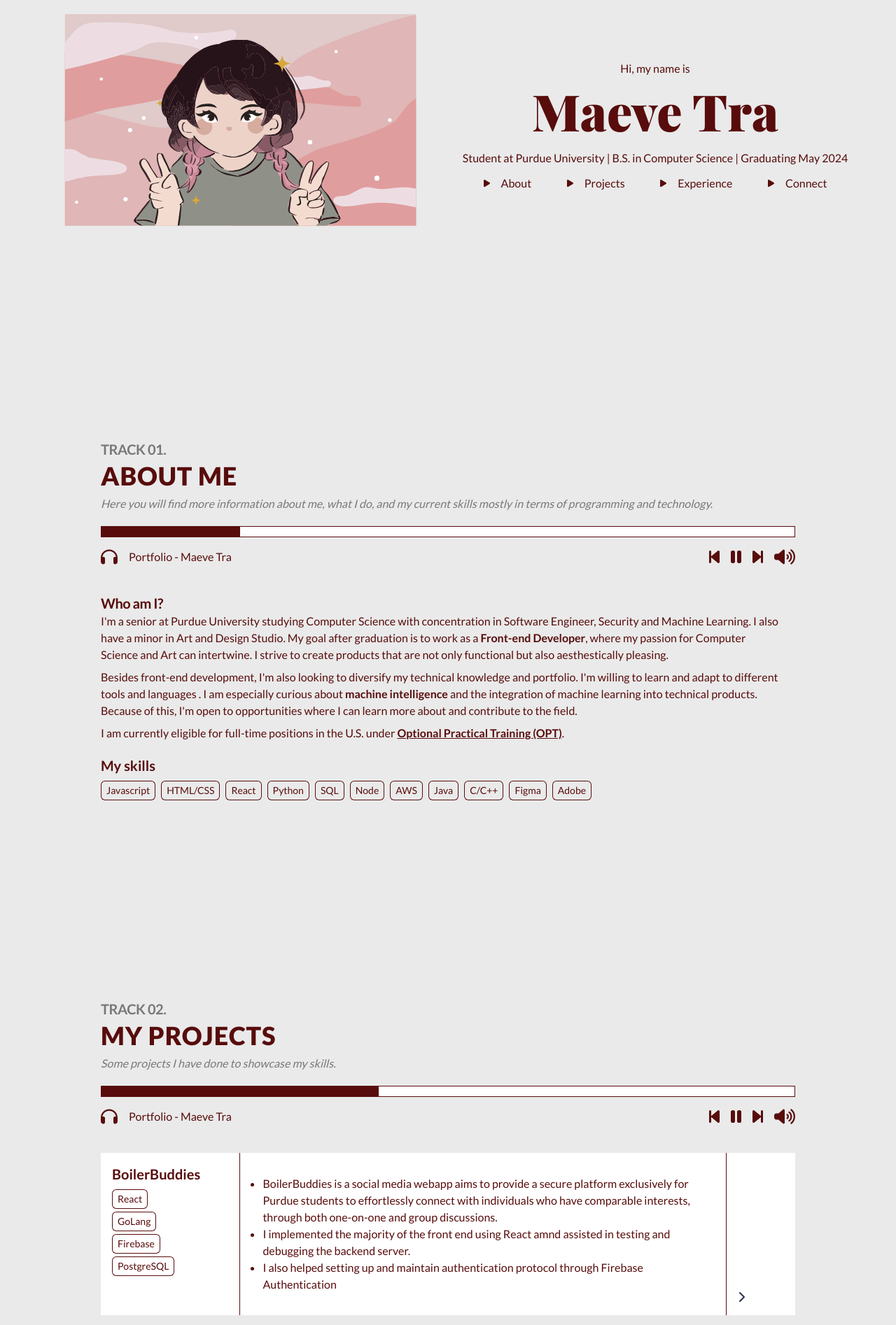
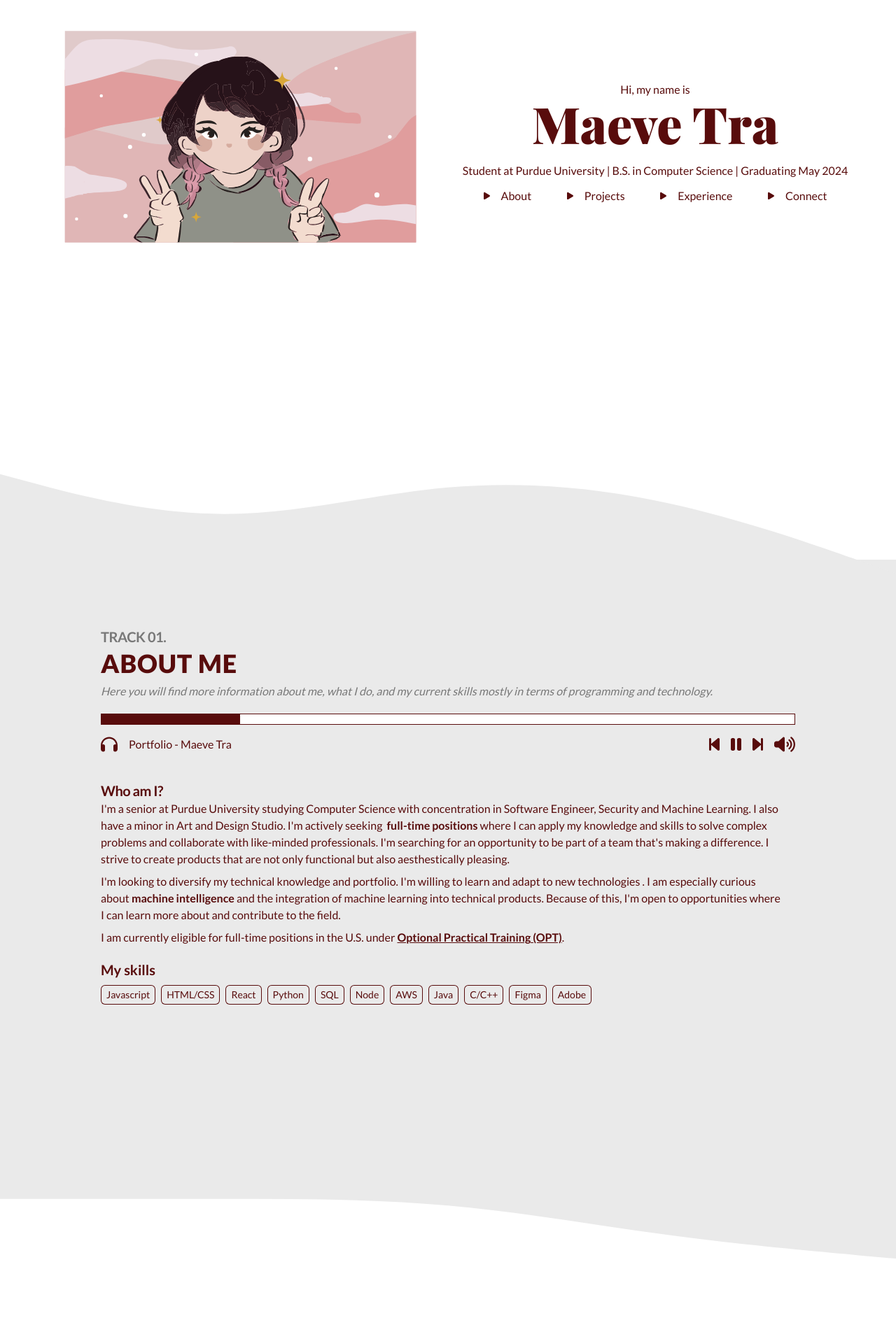
Before and after one commit to maevetra/maevetra, a Next.js app: page / in a window 1280 px wide. Shown: the part 220-2114 px from the top of the page at 70% size. Built offline with nearby package versions, Linux system fonts and the light colour scheme; a web font is replaced by a local one.

Commit message:
polishing

```diff
--- a/app/about/page.tsx
+++ b/app/about/page.tsx
@@ -9,7 +9,7 @@ import { useSectionInView } from '@/lib/hooks';
 export default function About() {
     const { ref } = useSectionInView("about");
     return (
-        <motion.section ref={ref} id="about" className="items-center min-h-screen justify-between p-12 px-36">
+        <motion.section ref={ref} id="about"  className='w-full h-fit -mt-12 pt-24 bg-lgrey items-center min-h-screen justify-between px-36'>
             <Heading
                 title="About me"
                 description="Here you will find more information about
@@ -23,16 +23,17 @@ export default function About() {
                         <h3 className="text-xl font-bold tracking-tight sm:text-xl">Who am I?</h3>
                         <p className='mb-2'>I&apos;m a senior at Purdue University studying Computer Science
                             with concentration in Software Engineer, Security and Machine Learning. I also
-                            have a minor in Art and Design Studio. My goal after graduation is to work as a
-                            <strong>
-                            &nbsp;Front-end Developer
-                            </strong>, where my passion for Computer Science and Art can intertwine. I
+                            have a minor in Art and Design Studio. I&apos;m actively seeking  <strong>
+                             &nbsp;full-time positions&nbsp;
+                            </strong>
+                            where I can apply my knowledge and skills to solve complex problems and collaborate
+                            with like-minded professionals. I&apos;m searching for an opportunity to be part of a team that&apos;s making a difference. I
                             strive to create products that are not only functional but also aesthestically
                             pleasing.
                         </p>
-                        <p className='mb-2'>Besides front-end development, I&apos;m also looking to diversify
+                        <p className='mb-2'> I&apos;m looking to diversify
                             my technical knowledge and portfolio. I&apos;m willing to learn and adapt to
-                            different tools and languages . I am especially curious about
+                            new technologies . I am especially curious about
                              <strong>
                              &nbsp;machine intelligence&nbsp;
                             </strong>
@@ -62,6 +63,8 @@ export default function About() {
     </div>*/}
             </div>
 
+
+
         </motion.section>
     )
 }
--- a/app/components/card.jsx
+++ b/app/components/card.jsx
@@ -5,7 +5,7 @@ import { motion } from 'framer-motion';
 function Card(props) {
     return(
         <motion.div className="container w-full flex-col mx-auto mt-4 p-0" >
-                <div className="grid grid-cols-10 w-full divide-x first-letter:space-y-3  min-w-full bg-white ">
+                <div className="grid grid-cols-10 w-full divide-x first-letter:space-y-3 rounded-md min-w-full border border-dred ">
                     <div className='col-span-2 p-4'>
                         <span className="font-bold text-xl mb-4">{props.name}</span>
                         <div className="flex flex-col pt-2">
--- /dev/null
+++ b/app/components/footer.jsx
@@ -0,0 +1,32 @@
+import Link from "next/link";
+import { useActiveSectionContext } from "@/context/activeSection"
+import { playfair } from "../font";
+
+export default function Footer() {
+    const { setActiveSection, setTimeOfLastClick } = useActiveSectionContext()
+
+    return (
+        <div className="bg-[#273036] -mt-2 grid grid-cols-2 pb-20 justify-evenly justify-items-center  text-white">
+            <div className="px-36">
+                <h1 className="text-4xl font-semibold">Let&apos;s make something amazing together.</h1>
+                <h3 className="text-4xl font-semibold pt-6">Start by saying hi</h3>
+
+            </div>
+            <div className="flex flex-col">
+                <h1 className={`${playfair.className} text-2xl font-bold `}>Playlist</h1>
+                <Link href='#about' className="cursor-pointer"
+                    onClick={()=> {setActiveSection("about"); }}>
+                                About Me</Link>
+                    <Link href='#projects' className="cursor-pointer"
+                     onClick={()=> {setActiveSection("projects"); }}>
+                                Projects</Link>
+                                <Link href='#experience' className="cursor-pointer"
+                     onClick={()=> {setActiveSection("projects"); }}>
+                                Experience</Link>
+                    <Link href='#contact' className="cursor-pointer"
+                     onClick={()=> {setActiveSection("contact"); }}>
+                                Contact me</Link>
+            </div>
+        </div>
+    )
+}
--- a/app/contact/page.tsx
+++ b/app/contact/page.tsx
@@ -11,7 +11,7 @@ export default function Contact() {
         <motion.section
             ref={ref}
             id="contact"
-            className="min-w-screen items-center justify-between p-12 px-36">
+            className="min-w-screen items-center justify-between px-36">
             <Heading
                 number="04"
                 title="Don't be a stranger"
@@ -32,14 +32,14 @@ export default function Contact() {
 
                 }}>
                 <input
-                    className="h-12 px-4 borderBlack dark:bg-white dark:bg-opacity-80 dark:focus:bg-opacity-100 transition-all dark:outline-none"
+                    className="h-12 px-4 outline dark:bg-white dark:bg-opacity-80 dark:focus:bg-opacity-100 transition-all dark:outline-none"
                     name="senderEmail"
                     type="email"
                     required={true}
                     maxLength={500}
                     placeholder="Your email"/>
                 <textarea
-                    className="h-30 my-3 borderBlack p-4 dark:bg-white dark:bg-opacity-80 dark:focus:bg-opacity-100 transition-all dark:outline-none"
+                    className="h-30 my-3 p-4 outline dark:bg-white dark:bg-opacity-80 dark:focus:bg-opacity-100 transition-all dark:outline-none"
                     name="message"
                     placeholder="Your message"
                     required={true}
--- a/app/globals.css
+++ b/app/globals.css
@@ -24,7 +24,7 @@
 }
 
 body {
-  @apply bg-lgrey text-nblue;
+  @apply bg-white text-nblue;
 }
 
 .will-change-transform {
--- a/app/layout.tsx
+++ b/app/layout.tsx
@@ -1,6 +1,7 @@
 import './globals.css'
 import type { Metadata } from 'next'
 import SideBar from './components/sidebar'
+import Footer from './components/footer'
 import  { lato } from './font'
 import NavBar from './components/navbar'
 import ActiveSectionContextProvider from '@/context/activeSection'
@@ -19,8 +20,8 @@ export default function RootLayout({
 
       <body className={`flex flex-col min-h-screen ${lato.className} `}>
         <ActiveSectionContextProvider>
+        <NavBar/>
         <SideBar/>
-        <NavBar/>
         {children}
         </ActiveSectionContextProvider>
 
--- a/app/page.tsx
+++ b/app/page.tsx
@@ -10,6 +10,7 @@ import { motion, Variants } from "framer-motion"
 import { useSectionInView } from "@/lib/hooks"
 import { useActiveSectionContext } from "@/context/activeSection"
 import Experience from "./experience/page"
+import Footer from "./components/footer"
 
 const introHeaderVariants: Variants = {
     hide: {
@@ -46,10 +47,8 @@ export default function Home() {
     const { setActiveSection, setTimeOfLastClick } = useActiveSectionContext()
 
     return (
-        <>
-        <section ref={ref} id="home">
-        <main
-            className="min-h-screen flex flex-grow flex-row items-center justify-between justify-items-center text-center bg-[#EAEAEA] px-12">
+        <div className="pt-16">
+        <section ref={ref} id="home" className="min-h-[calc(100vh-5rem)] flex flex-grow flex-row items-center justify-between justify-items-center text-center px-12">
                  <motion.header
                     className='h-full w-1/2 flex-shrink'
                     initial="hide"
@@ -65,7 +64,7 @@ export default function Home() {
                     viewport={{ once: true }}
                     variants={introHeaderVariants}>
                          Hi, my name is
-                <div className="w-fit text-center m-auto mb-5 mt-3 text-9xl sm:text-7xl font-black text-dred place-self-center ">
+                <div className="w-fit text-center m-auto mb-5  text-9xl sm:text-7xl font-black text-dred place-self-center ">
                 <h1 className={`${playfair.className} overflow-hidden whitespace-nowrap `}>
                     Maeve Tra
                 </h1>
@@ -91,15 +90,17 @@ export default function Home() {
                 </ul>
                     </motion.header>
 
-
-        </main>
-
         </section>
+        <svg xmlns="http://www.w3.org/2000/svg" viewBox="0 0 1440 320"><path fill="#EAEAEA" fill-opacity="1" d="M0,128L60,144C120,160,240,192,360,192C480,192,600,160,720,149.3C840,139,960,149,1080,176C1200,203,1320,245,1380,266.7L1440,288L1440,320L1380,320C1320,320,1200,320,1080,320C960,320,840,320,720,320C600,320,480,320,360,320C240,320,120,320,60,320L0,320Z"></path></svg>
         <About/>
+        <svg xmlns="http://www.w3.org/2000/svg" viewBox="0 0 1440 320"><path fill="#EAEAEA" fill-opacity="1" d="M0,128L60,128C120,128,240,128,360,128C480,128,600,128,720,138.7C840,149,960,171,1080,186.7C1200,203,1320,213,1380,218.7L1440,224L1440,0L1380,0C1320,0,1200,0,1080,0C960,0,840,0,720,0C600,0,480,0,360,0C240,0,120,0,60,0L0,0Z"></path></svg>
         <Projects/>
+        <svg xmlns="http://www.w3.org/2000/svg" viewBox="0 0 1440 320"><path fill="#f5f7fb" fill-opacity="1" d="M0,192L80,197.3C160,203,320,213,480,202.7C640,192,800,160,960,154.7C1120,149,1280,171,1360,181.3L1440,192L1440,320L1360,320C1280,320,1120,320,960,320C800,320,640,320,480,320C320,320,160,320,80,320L0,320Z"></path></svg>
         <Experience/>
+        <svg xmlns="http://www.w3.org/2000/svg" viewBox="0 0 1440 320"><path fill="#f5f7fb" fill-opacity="1" d="M0,192L80,181.3C160,171,320,149,480,160C640,171,800,213,960,224C1120,235,1280,213,1360,202.7L1440,192L1440,0L1360,0C1280,0,1120,0,960,0C800,0,640,0,480,0C320,0,160,0,80,0L0,0Z"></path></svg>
         <Contact/>
-
-        </>
+        <svg xmlns="http://www.w3.org/2000/svg" viewBox="0 0 1440 320"><path fill="#273036" fill-opacity="1" d="M0,160L48,170.7C96,181,192,203,288,224C384,245,480,267,576,250.7C672,235,768,181,864,170.7C960,160,1056,192,1152,202.7C1248,213,1344,203,1392,197.3L1440,192L1440,320L1392,320C1344,320,1248,320,1152,320C1056,320,960,320,864,320C768,320,672,320,576,320C480,320,384,320,288,320C192,320,96,320,48,320L0,320Z"></path></svg>
+        <Footer/>
+        </div>
     )
 }
--- a/app/projects/page.tsx
+++ b/app/projects/page.tsx
@@ -2,7 +2,6 @@
 import { useMotionValueEvent, useScroll, useTransform } from 'framer-motion';
 import Card from '../components/card';
 import Heading from '../components/heading'
-import { useRef } from 'react';
 import { projects } from '@/lib/data';
 import { useSectionInView } from '@/lib/hooks';
 
@@ -10,7 +9,7 @@ export default function Projects() {
     const { ref } = useSectionInView("projects", 0.5);
 
     return (
-        <section id="projects" ref={ref} className="min-w-screen min-h-[150vh] items-center justify-between p-12 px-36" >
+        <section id="projects" ref={ref} className="min-w-screen min-h-[150vh] items-center justify-between -mt-12 pt-24 px-36" >
             <Heading
                 title="My projects"
                 number="02"
```
Also changed, not shown: app/components/sidebar.jsx (+10 -3 lines), app/experience/page.tsx (+8 -6 lines).
